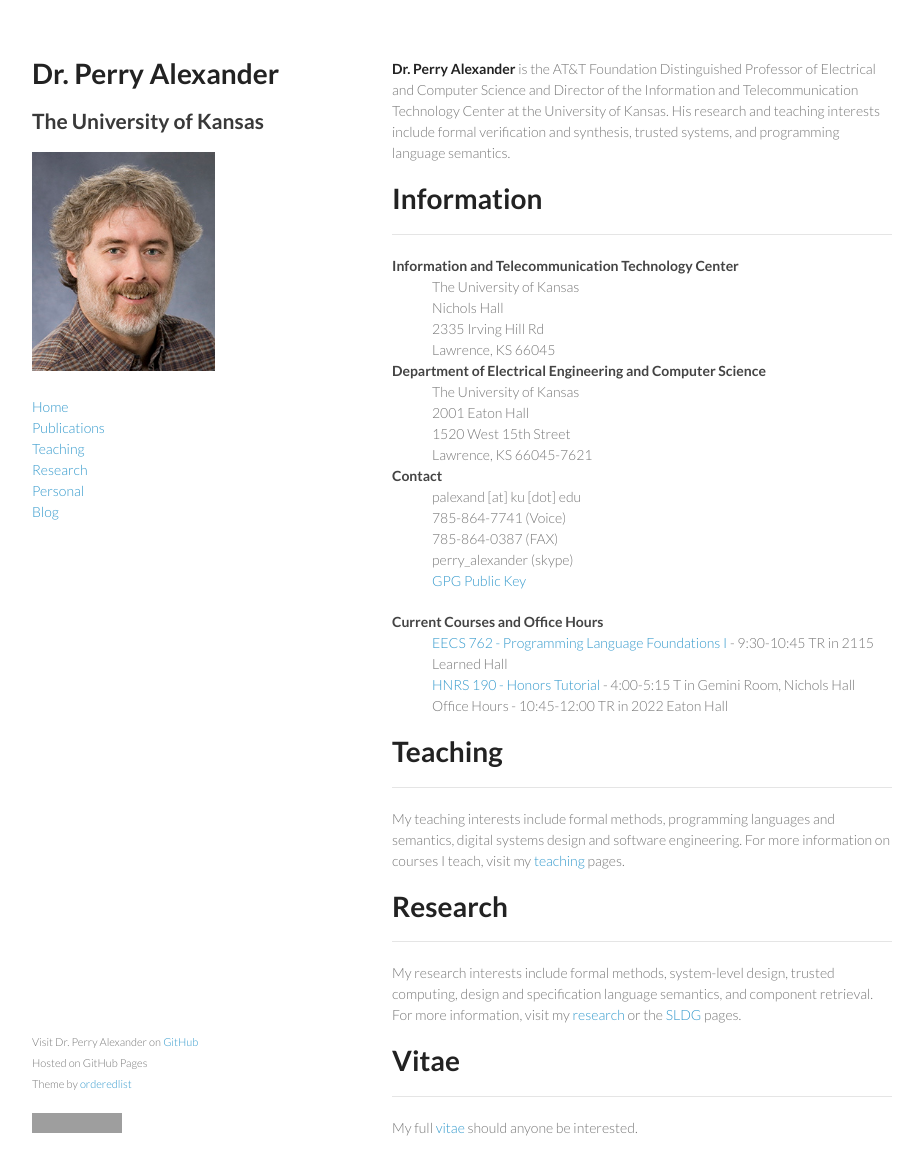
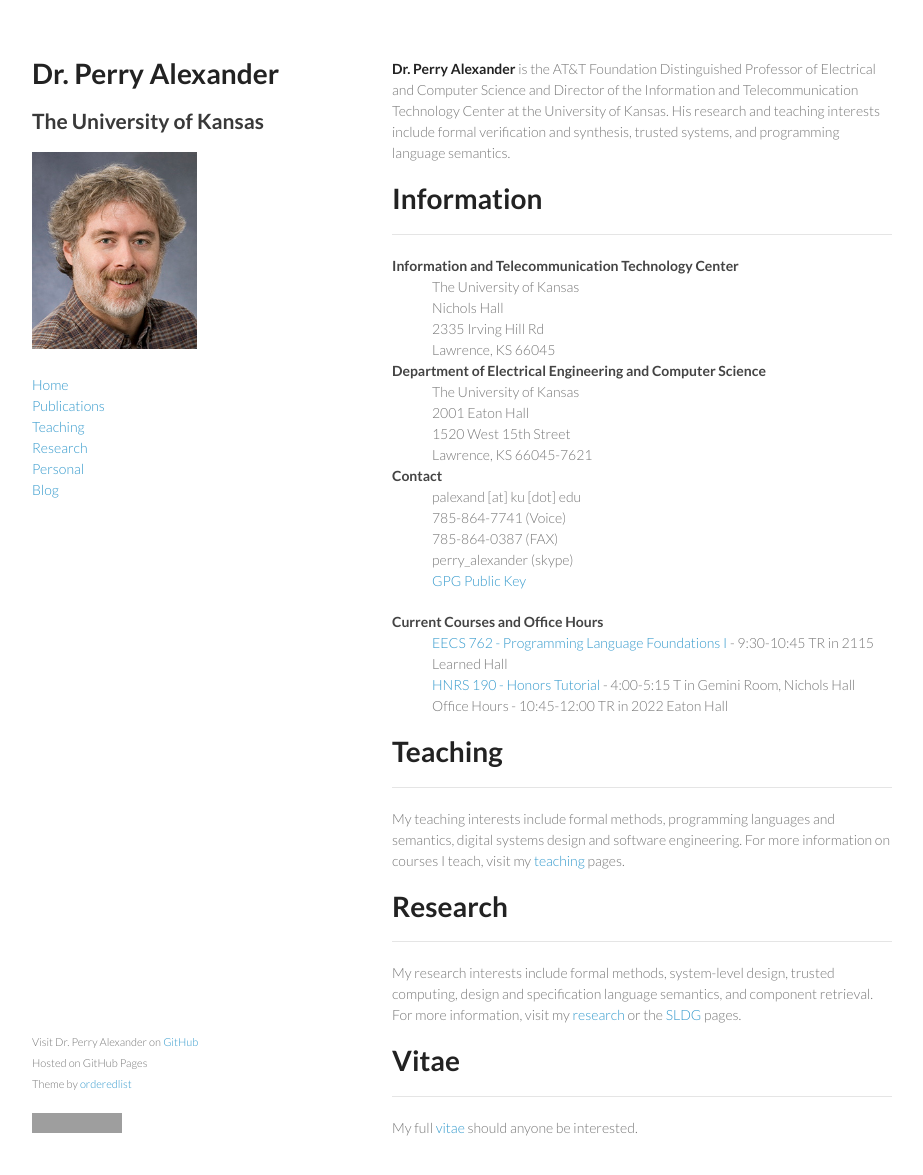
Before and after one commit to palexand/palexand.github.io, a Jekyll site: the page built from index.md, in a window 1280 px wide and 1208 px high. Shown: the top 1175 px of the window, without its empty margins (178-1101 px from the left). Built offline with Jekyll 4.4.1, drawn with Linux system fonts in a browser that asks for light colours; grey boxes are pictures that could not be loaded.

Commit message:
resizing image

```diff
--- a/_layouts/frontpage.html
+++ b/_layouts/frontpage.html
@@ -18,7 +18,7 @@
         <h1>{{ site.title }}</h1>
         <h2>{{ site.subtitle }}</h2>
 
-	<img src="{{ site.baseurl }}/images/Alexander_Perry.jpg" alt="Perry Alexander" height=219 width=183>
+	<img src="{{ site.baseurl }}/images/Alexander_Perry.jpg" alt="Perry Alexander" height=197 width=165>
 
         <p></p>
 	<a href="{{ site.baseurl }}/">Home</a><br>
```
